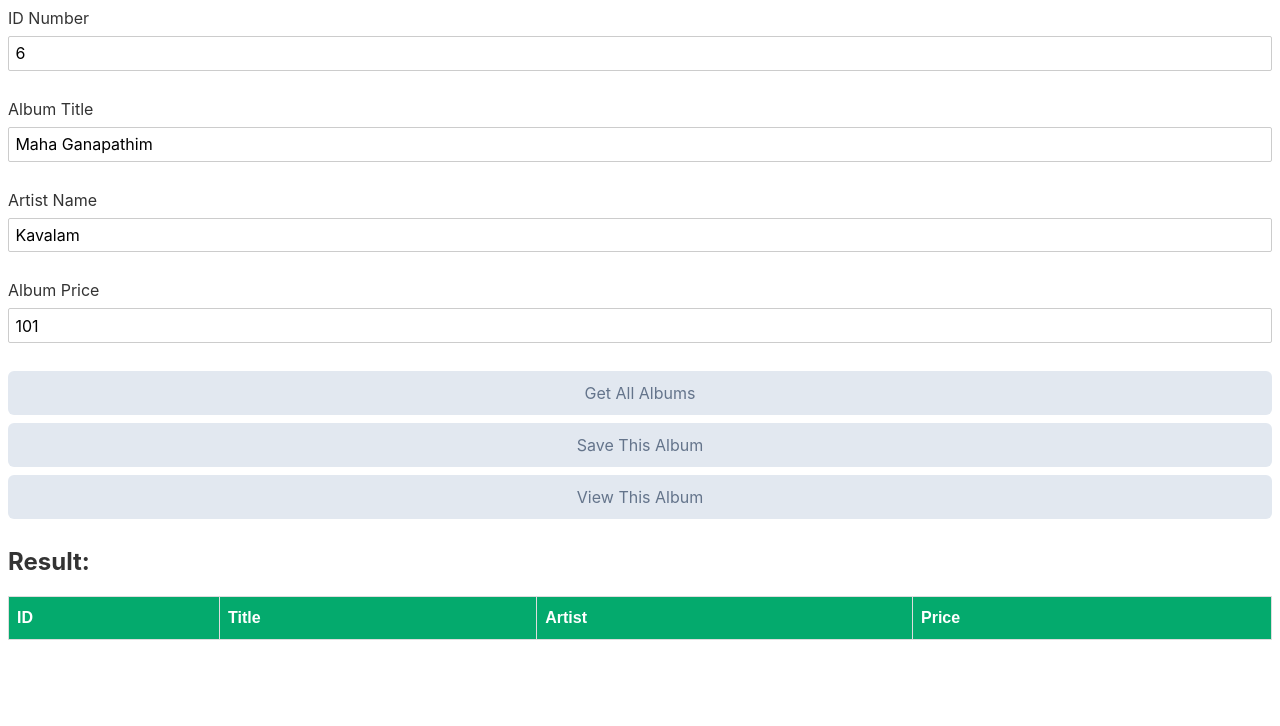
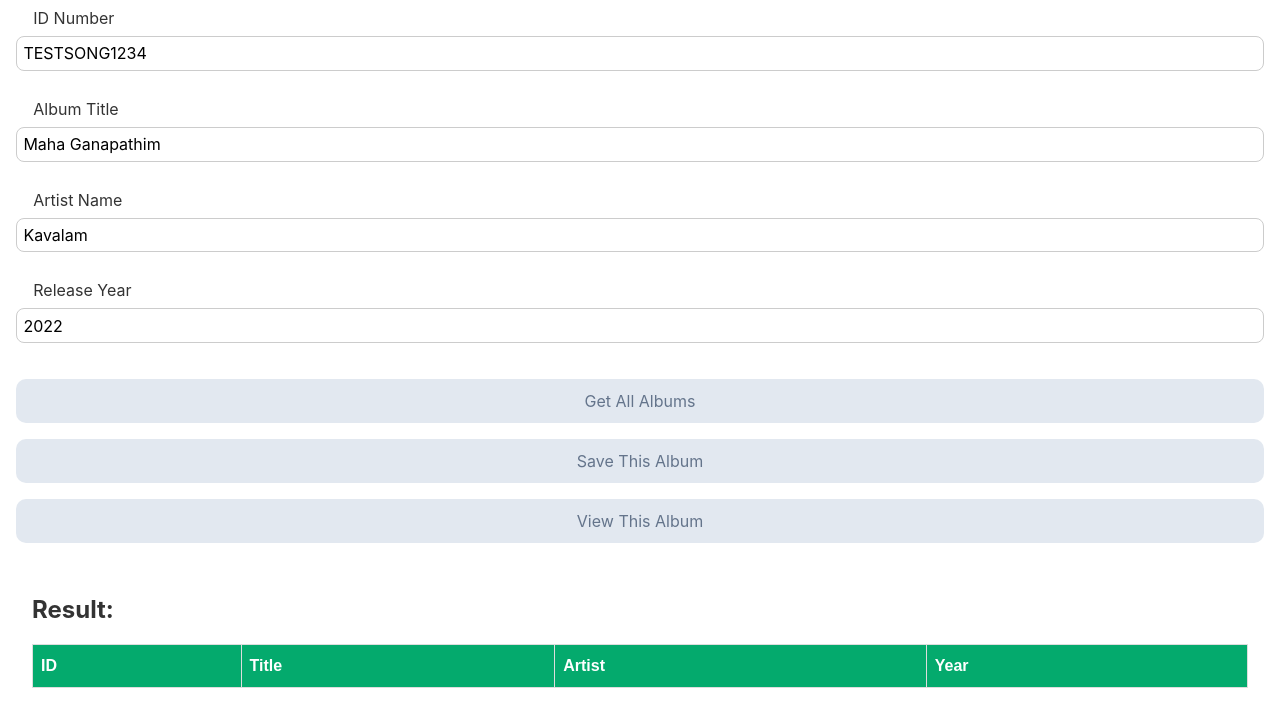
Before and after one commit to captv89/svelte-api, a Svelte app: page / in a window 1280 px wide. Shown: the top 726 px of the page. Built offline with nearby package versions, Linux system fonts and the light colour scheme.

Commit message:
modified controls to reflect backend changes

```diff
--- a/src/App.svelte
+++ b/src/App.svelte
@@ -16,7 +16,7 @@
         id: $album.id,
         title: $album.title,
         artist: $album.artist,
-        price: $album.price,
+        year: $album.year,
       }),
     });
     const data = await res.json();
@@ -25,9 +25,6 @@
     } else {
       throw new Error(data);
     }
-    // $result = JSON.stringify(data);
-    // console.log($result.length);
-    // return data;
   }
 
   //   GET Function
@@ -68,18 +65,12 @@
     if (id === "get") {
       console.log("GET");
       promise = doGet();
-      ar_prom = promise;
     } else if (id === "post") {
       console.log("POST");
       promise = doPost();
-      console.log(promise);
     } else if (id === "getId") {
       console.log("GET ID");
       promise = doGetId();
-      promise.then((value) => {
-        console.log("Value:", value);
-        ar_prom = [].concat(value);
-      });
     }
   }
 </script>
@@ -96,8 +87,8 @@
   <label for="artist">Artist Name</label>
   <input type="text" id="artist" name="artist" bind:value={$album.artist} />
   <br />
-  <label for="price">Album Price</label>
-  <input type="number" id="price" name="price" bind:value={$album.price} />
+  <label for="year">Release Year</label>
+  <input type="text" id="year" name="year" bind:value={$album.year} />
   <br />
 </form>
 
@@ -111,21 +102,21 @@
   {#await promise}
     <p>Loading...</p>
   {:then records}
-    <div>
+    <div id="table">
       <h2>Result:</h2>
       <table>
         <tr>
           <th>ID</th>
           <th>Title</th>
           <th>Artist</th>
-          <th>Price</th>
+          <th>Year</th>
         </tr>
         {#each records as record, i}
           <tr>
             <td>{record.id}</td>
             <td>{record.title}</td>
             <td>{record.artist}</td>
-            <td>{record.price}</td>
+            <td>{record.year}</td>
           </tr>
         {/each}
       </table>
@@ -143,11 +134,12 @@
   }
   label {
     display: block;
-    margin-bottom: 0.5rem;
+    margin: 0 2%;
   }
   input {
     display: block;
-    margin-bottom: 0.5rem;
+    margin: 0.5rem 0.5rem;
+    border-radius: 8px;
   }
   div {
     display: flex;
@@ -159,9 +151,13 @@
     width: 100%;
   }
 
+  #table {
+    margin: 1.5rem 1.5rem;
+  }
+
   td,
   th {
-    border: 1px solid #ddd;
+    border: 1.2px solid #ddd;
     padding: 8px;
   }
 
@@ -171,6 +167,12 @@
 
   tr:hover {
     background-color: #ddd;
+    border-color: #f2f2f2;
+  }
+
+  td:hover {
+    cursor: text;
+    border-color: #f2f2f2;
   }
 
   th {
--- a/src/CustomButton.svelte
+++ b/src/CustomButton.svelte
@@ -1,5 +1,5 @@
 <script>
-	export let text = ''
+  export let text = "";
 </script>
 
 <button on:click>
@@ -8,19 +8,20 @@
 
 <style>
   button {
-		background: #E2E8F0;
-		color: #64748B;
+    background: #e2e8f0;
+    color: #64748b;
     border: unset;
-		border-radius: 6px;
-		padding: .75rem 1.5rem;
+    border-radius: 10px;
+    padding: 0.75rem 1.5rem;
     cursor: pointer;
+    margin: 0.5rem;
   }
   button:hover {
-		background: #CBD5E1;
+    background: #cbd5e1;
     color: #475569;
   }
   button:focus {
-		background: #94A3B8;
-		color: #F1F5F9;
+    background: #94a3b8;
+    color: #f1f5f9;
   }
 </style>
--- a/src/main.js
+++ b/src/main.js
@@ -1,7 +1,8 @@
-import App from './App.svelte';
+"use strict";
+import App from "./App.svelte";
 
 const app = new App({
-	target: document.body
+  target: document.body,
 });
 
 export default app;
--- a/src/store.js
+++ b/src/store.js
@@ -3,8 +3,8 @@
 import { writable } from "svelte/store";
 
 export const album = writable({
-  id: "6",
+  id: "TESTSONG1234",
   title: "Maha Ganapathim",
   artist: "Kavalam",
-  price: 101,
+  year: "2022",
 });
```
Lines whose indentation alone changed are shown as unchanged.
